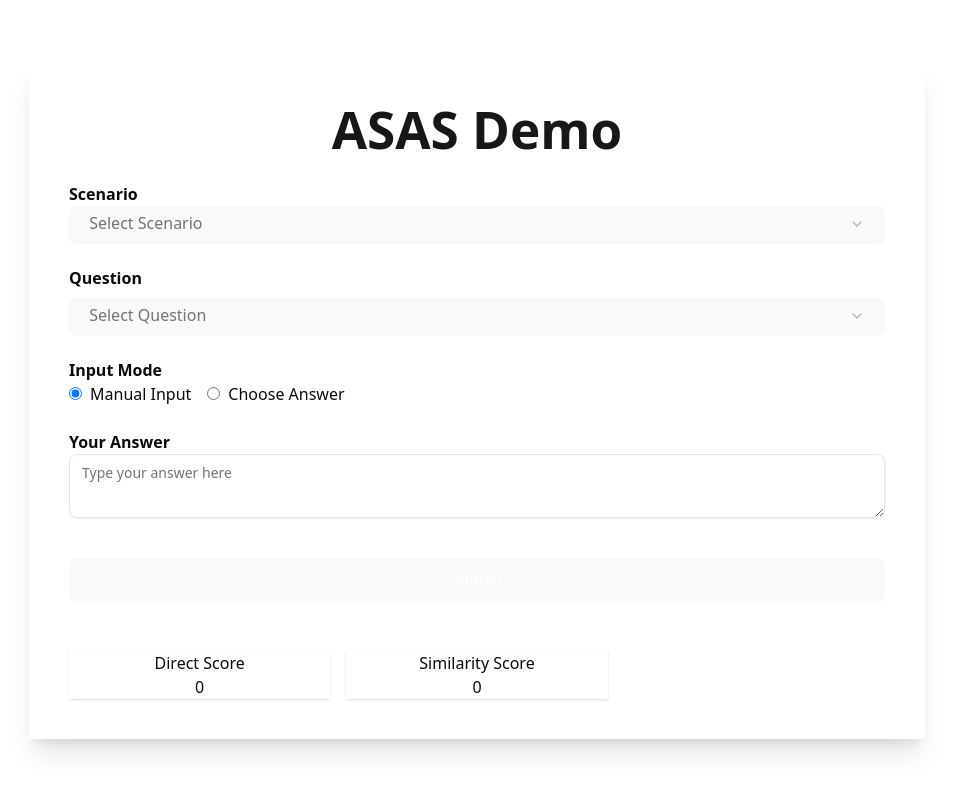
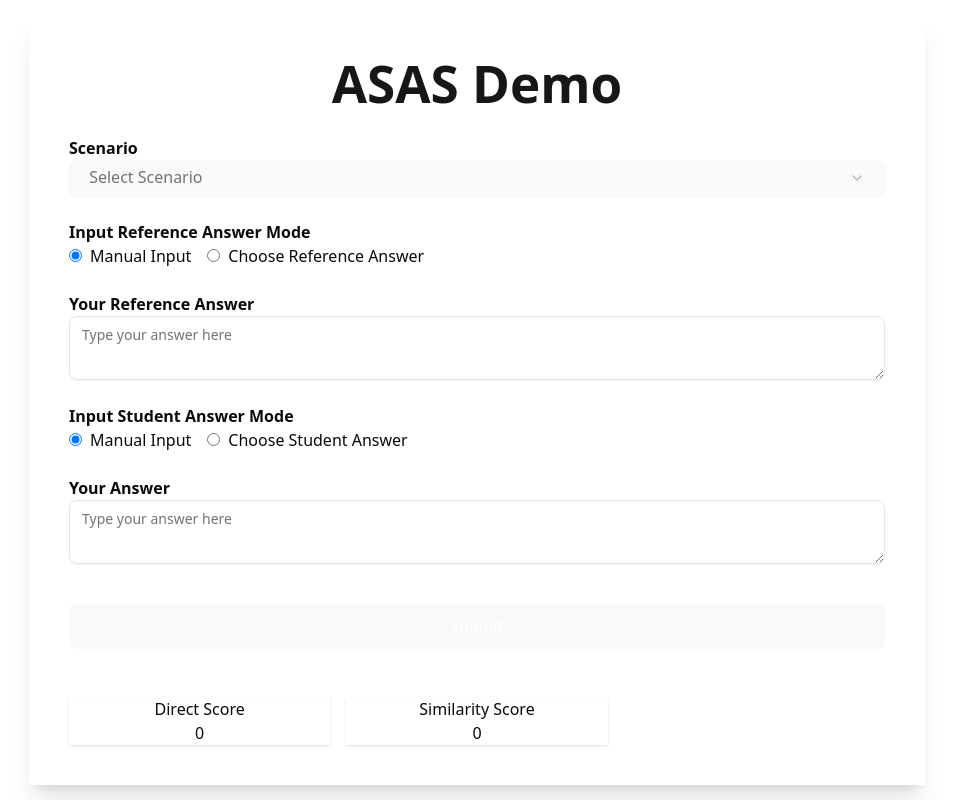
Before and after one commit to bwbayu/asas_fe, a React (Vite) app: page / in a window 1280 px wide. Shown: the whole page, without its empty margins (163-1116 px from the left). Built offline with nearby package versions, Linux system fonts and the light colour scheme.

Commit message:
add input manual for reference answer

```diff
--- a/src/App.tsx
+++ b/src/App.tsx
@@ -15,6 +15,7 @@ function App() {
   const [similarity, setSimilarity] = useState<number>(0);
   const [score, setScore] = useState<number>(0);
   const [inputMode, setInputMode] = useState<'manual' | 'select'>('manual');
+  const [refMode, setRefMode] = useState<'manual' | 'select'>('manual');
 
   const handleSubmit = async () => {
     if (!answer.trim()) {
@@ -38,6 +39,12 @@ function App() {
     setScore(0);
   };
 
+  const handleRefModeChange = (mode: 'manual' | 'select') => {
+    setRefMode(mode);
+    setReference('');
+    setQuestion('');
+  }
+
   return (
     <div className="flex items-center justify-center h-screen w-screen bg-base-200">
     <div className="card w-full max-w-4xl bg-base-100 shadow-xl p-10 space-y-6 mx-auto">
@@ -49,6 +56,40 @@ function App() {
           </div>
 
           <div className="form-control">
+            <label className="label font-semibold">Input Reference Answer Mode</label>
+            <div className="flex gap-4">
+              <label className="label cursor-pointer">
+                <input
+                  type="radio"
+                  name="refMode"
+                  className="radio checked:bg-primary"
+                  checked={refMode === 'manual'}
+                  onChange={() => handleRefModeChange('manual')}
+                />
+                <span className="ml-2">Manual Input</span>
+              </label>
+              <label className="label cursor-pointer">
+                <input
+                  type="radio"
+                  name="refMode"
+                  className="radio checked:bg-primary"
+                  checked={refMode === 'select'}
+                  onChange={() => handleRefModeChange('select')}
+                />
+                <span className="ml-2">Choose Reference Answer</span>
+              </label>
+            </div>
+          </div>
+
+          {refMode === 'manual' && (
+            <div className="form-control">
+              <label className="label font-semibold">Your Reference Answer</label>
+              <AnswerInput answer={reference} setAnswer={setReference} />
+            </div>
+          )}
+
+          {refMode === 'select' && (
+            <div className="form-control">
               <label className="label font-semibold">Question</label>
               <QuestionSelector
                 scenario={scenario}
@@ -57,8 +98,9 @@ function App() {
                 setDatasetId={setDatasetId}
               />
             </div>
+          )}
 
-          {question && (
+          {question && refMode === 'select' && (
             <div className="bg-base-100 border border-base-300 rounded p-4">
               <p className="mb-2"><span className="font-semibold">Question:</span> {question}</p>
               <p><span className="font-semibold">Reference:</span> {reference}</p>
@@ -66,7 +108,7 @@ function App() {
           )}
 
           <div className="form-control">
-            <label className="label font-semibold">Input Mode</label>
+            <label className="label font-semibold">Input Student Answer Mode</label>
             <div className="flex gap-4">
               <label className="label cursor-pointer">
                 <input
@@ -86,7 +128,7 @@ function App() {
                   checked={inputMode === 'select'}
                   onChange={() => handleInputModeChange('select')}
                 />
-                <span className="ml-2">Choose Answer</span>
+                <span className="ml-2">Choose Student Answer</span>
               </label>
             </div>
           </div>
--- a/src/api/api.ts
+++ b/src/api/api.ts
@@ -1,4 +1,5 @@
 import axios from 'axios';
+// const BASE = import.meta.env.VITE_API_URL;
 
 const BASE = 'http://localhost:5000';
 
```
Also changed, not shown: 1 other file (tests, documents, lock files or other folders). Lines whose indentation alone changed are shown as unchanged.
